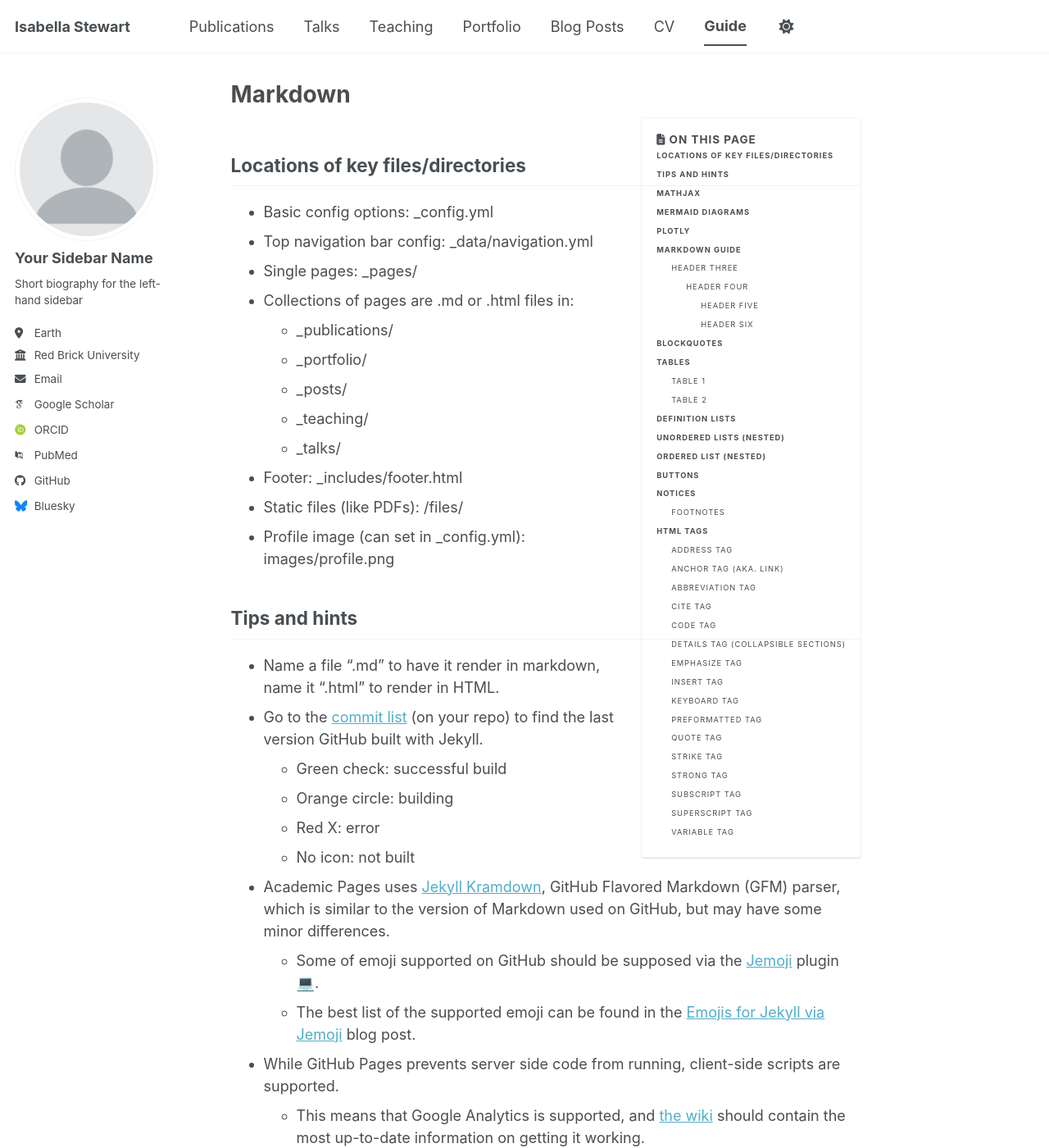
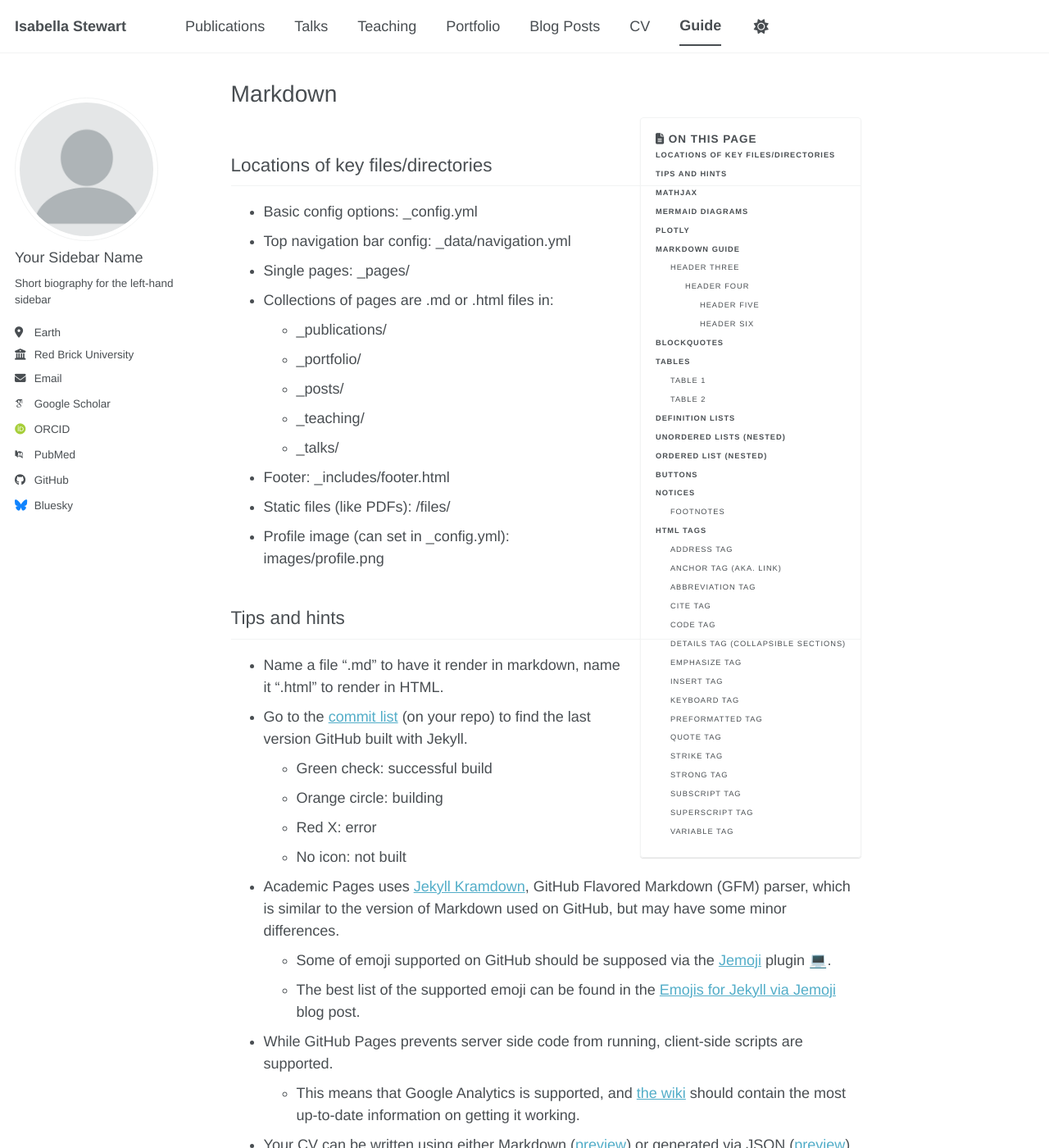
Before and after one commit to bellastewart/bellastewart.github.io, a Jekyll site: the page built from _pages/markdown.md, in a window 1280 px wide and 1400 px high. Shown: the whole window at 82% size. Built offline with Jekyll 4.4.1, drawn with Linux system fonts in a browser that asks for light colours; emoji names are drawn with the system emoji font; some web fonts are replaced; a script bundle is joined from its source files by our own code; library files that are not in the unit come from our copies.

Commit message:
helvetica

```diff
--- a/_sass/_themes.scss
+++ b/_sass/_themes.scss
@@ -15,7 +15,7 @@ $indent-var                 : 1.3em;
 
 /* System typefaces */
 $serif                      : Georgia, Times, serif;
-$sans-serif                 : -apple-system, ".SFNSText-Regular", "San Francisco", "Roboto", "Segoe UI", "Helvetica Neue", "Lucida Grande", Arial, sans-serif;
+$sans-serif                 : "Helvetica Neue", Helvetica, Arial, sans-serif;
 $monospace                  : Monaco, Consolas, "Lucida Console", monospace;
 
 /* Sans serif typefaces */
@@ -39,9 +39,9 @@ $type-size-6                : 0.75em;   // ~12px
 $type-size-7                : 0.6875em; // ~11px
 $type-size-8                : 0.625em;  // ~10px
 
-$global-font-family         : $sans-serif;
-$header-font-family         : $sans-serif;
-$caption-font-family        : $serif;
+$global-font-family         : "Helvetica Neue", Helvetica, Arial, sans-serif;
+$header-font-family         : "Helvetica Neue", Helvetica, Arial, sans-serif;
+$caption-font-family        : "Helvetica Neue", Helvetica, Arial, sans-serif;
 
 /* ==========================================================================
    Breakpoints
--- a/_sass/layout/_base.scss
+++ b/_sass/layout/_base.scss
@@ -16,6 +16,7 @@ body {
   padding: $masthead-height 0 0;
   padding-bottom: 9em;
   font-family: $global-font-family;
+  font-weight: 300;
   line-height: 1.5;
 
   &.overflow--hidden {
@@ -28,7 +29,7 @@ h1, h2, h3, h4, h5, h6 {
   margin: 2em 0 0.5em;
   line-height: 1.2;
   font-family: $header-font-family;
-  font-weight: bold;
+  font-weight: 300;
 }
 
 h1 {
```
